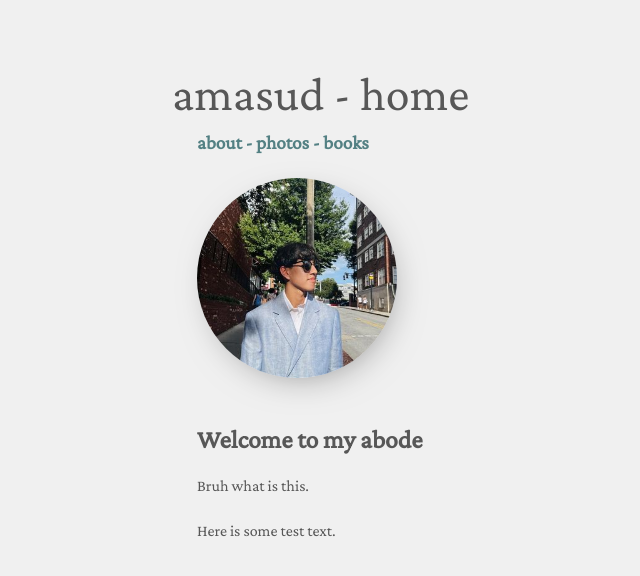
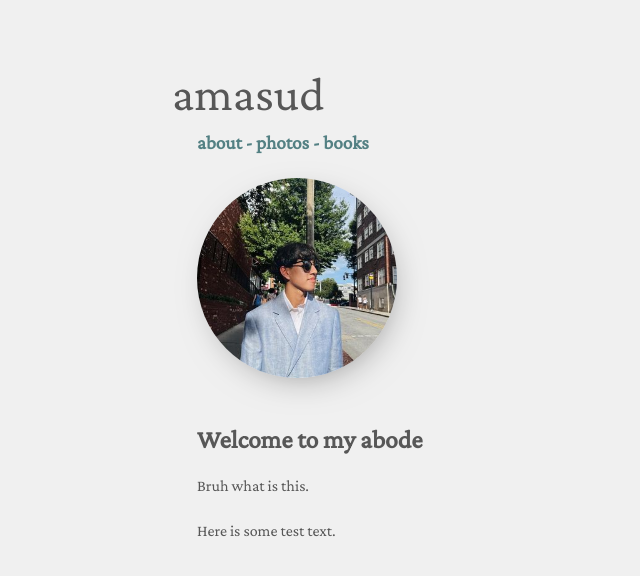
Before and after one commit to reyandotco/reyandotco.github.io, a plain HTML site: page index.html in a window 1280 px wide. Shown: the whole page, without its empty margins (143-783 px from the left). Drawn offline with nearby package versions, Linux system fonts and the light colour scheme.

Commit message:
veg moment

```diff
--- a/index.html
+++ b/index.html
@@ -2,7 +2,7 @@
 <html lang="en">
 <head>
   <meta charset="utf-8" />
-  <a class="title">amasud - home</a>
+  <a class="title">amasud</a>
   <link rel="stylesheet" href="css/style.css" />
   <nav>
     <a style="text-decoration: none;" href="about/"><b>about - </b></a>
```
